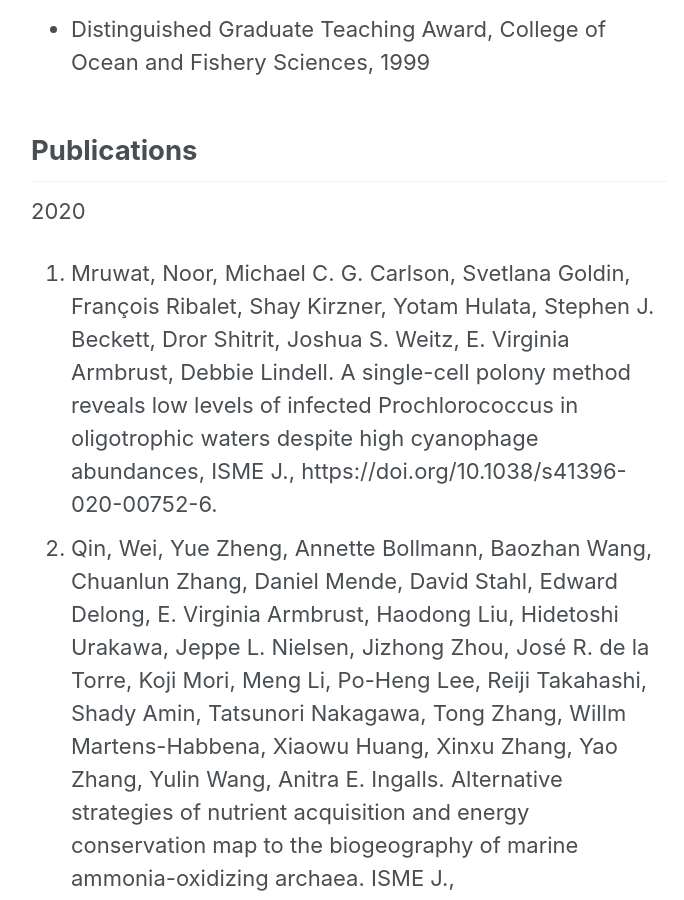
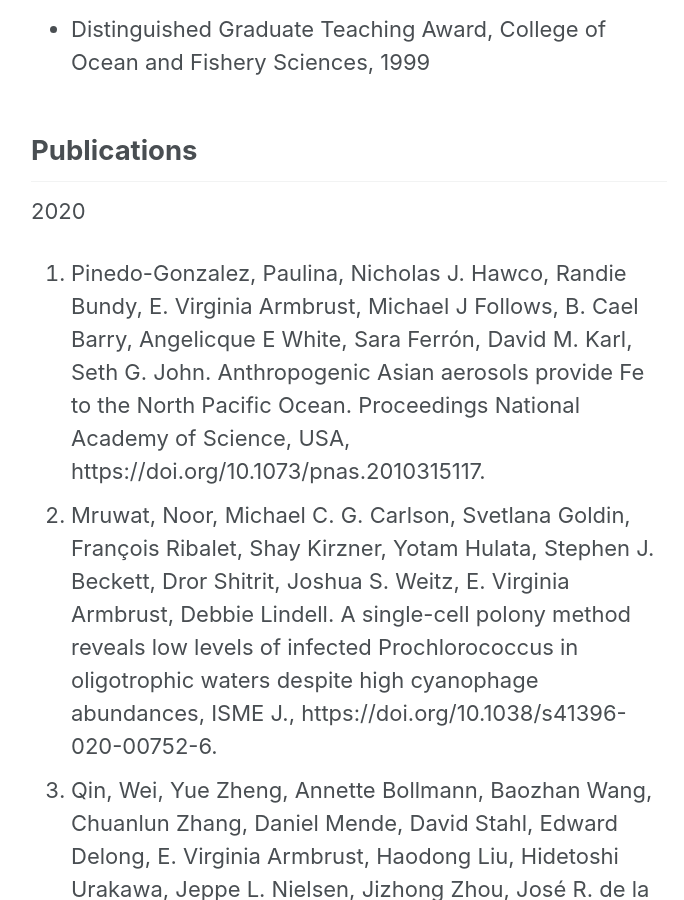
Before and after one commit to armbrustlab/armbrustlab.github.io, a Jekyll site: the page built from collections/_people/armbrust.md, in a window 1280 px wide and 900 px high, scrolled down 2968 px. Shown: the whole window, without its empty margins (291-975 px from the left). Built offline with Jekyll 4.4.1, drawn with Linux system fonts in a browser that asks for light colours; nearby versions of some CDN libraries.

Commit message:
Update armbrust.md

```diff
--- a/collections/_people/armbrust.md
+++ b/collections/_people/armbrust.md
@@ -41,6 +41,7 @@ Phytoplankton are the main focus of research in our lab. These organisms are res
 ## Publications
 
 2020
+1. Pinedo-Gonzalez, Paulina, Nicholas J. Hawco, Randie Bundy, E. Virginia Armbrust, Michael J Follows, B. Cael Barry, Angelicque E White, Sara Ferrón, David M. Karl, Seth G. John. Anthropogenic Asian aerosols provide Fe to the North Pacific Ocean. Proceedings National Academy of Science, USA, https://doi.org/10.1073/pnas.2010315117.
 1. Mruwat, Noor, Michael C. G. Carlson, Svetlana Goldin, François Ribalet, Shay Kirzner, Yotam Hulata, Stephen J. Beckett, Dror Shitrit, Joshua S. Weitz, E. Virginia Armbrust, Debbie Lindell. A single-cell polony method reveals low levels of infected Prochlorococcus in oligotrophic waters despite high cyanophage abundances, ISME J., https://doi.org/10.1038/s41396-020-00752-6.
 1. Qin, Wei, Yue Zheng, Annette Bollmann, Baozhan Wang, Chuanlun Zhang, Daniel Mende, David Stahl, Edward Delong, E. Virginia Armbrust, Haodong Liu, Hidetoshi Urakawa, Jeppe L. Nielsen, Jizhong Zhou, José R. de la Torre, Koji Mori, Meng Li, Po-Heng Lee, Reiji Takahashi, Shady Amin, Tatsunori Nakagawa, Tong Zhang, Willm Martens-Habbena, Xiaowu Huang, Xinxu Zhang, Yao Zhang, Yulin Wang, Anitra E. Ingalls.  Alternative strategies of nutrient acquisition and energy conservation map to the biogeography of marine ammonia-oxidizing archaea. ISME J., https://doi.org/10.1038/s41396-020-0710-7.
 1. Gradoville, M.R., H. Farnelid, A. E. White, K. A. Turk-Kubo, B. Stewart, F. Ribalet, E. V. Armbrust, and J. P. Zehr. Latitudinal constraints on the abundance and activity of the cyanobacterium UCYN-A and other marine diazotrophs in the North Pacific. Limnology and Oceanography, https://doi.org/10.1002/lno.11423.
```
